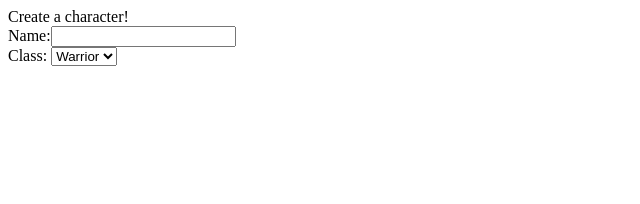
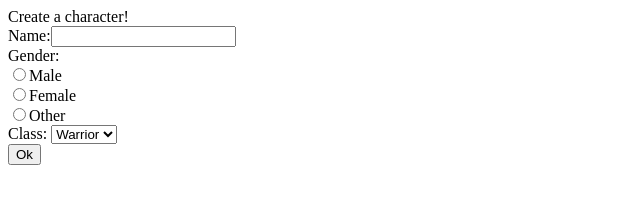
Before and after one commit to TuomasMoilanen/Objective-Exercise-Fantasy-Game, a plain HTML site: page index.html in a window 1280 px wide. Shown: the whole page, without its empty margins (0-640 px from the left). Drawn offline with Linux system fonts and the light colour scheme.

Commit message:
added basic character creation

```diff
--- a/index.html
+++ b/index.html
@@ -11,12 +11,17 @@
 Create a character!
 <div id="createCharacterContainer">
   Name:<input type="text" id="characterNameInput"></input><br>
+  Gender:<br>
+        <input type="radio" name="gender" value="Male" id="characterGenderInput">Male</input><br>
+        <input type="radio" name="gender" value="Female" id="characterGenderInput">Female</input><br>
+        <input type="radio" name="gender" value="Other" id="characterGenderInput">Other</input><br>
   Class:
-  <select>
+  <select id="characterClassInput">
     <option value="Warrior">Warrior</option>
     <option value="Mage">Mage</option>
     <option value="Rogue">Rogue</option>
-  </select>
+  </select><br>
+<button type="button" onclick="createCharacter()">Ok</button>
 </div>
 </body>
 <script src="scripts/game.js"></script>
--- a/scripts/game.js
+++ b/scripts/game.js
@@ -1,56 +1,100 @@
 
-  function Hero(name, level, health) {
+function Hero(name, gender, level, health, weapon) {                             //a proto for a player character
   this.name = name;
+  this.gender = gender;
   this.level = level;
   this.health = health;
-  }
-
-//Constructor for Warrior object which inherits properties from Hero -class. Every warrior also has name, level and health and also one property unique to them: weapon.
-  function Warrior(name, level, health, weapon) {
-    Hero.call(this, name, level, health);
   this.weapon = weapon;
 }
 
-//Constructor for Mage object which inherits properties from Hero -class. Every Mage also has name, level and health and also one property unique to them: spell.
-  function Mage(name, level, health, spell) {
-    Hero.call(this, name, level, health);
+function Warrior(name, gender, level, health, weapon, ability) {                //warrior class proto
+  Hero.call(this, name, gender, level, health, weapon);
+  this.ability = ability;
+}
+
+function Mage(name, gender, level, health, weapon, spell) {                     //mage class proto
+  Hero.call(this, name, gender, level, health, weapon);
   this.spell = spell;
 }
 
-  function Monster(name, health){
+function Rogue(name, gender, level, health, weapon, ability){                   //rogue class proto
+  Hero.call(this, name, gender, level, health, weapon);
+  this.ability = ability;
+}
+
+function Monster(name, health, weapon){                                         //proto for regular monsters
   this.name = name;
   this.health = health;
-    this.weapon = ["fangs", "bite"];
+  this.weapon = weapon;
+}
+
+function Villain(name, health, weapon){                                         //proto for a villain
+  this.name = name;
+  this.health = health;
+  this.weapon = weapon;
 }
 
 // Link prototypes so that Warrior and Mage get the properties and methods from Hero.prototype.
 Warrior.prototype = Object.create(Hero.prototype);
 Mage.prototype = Object.create(Hero.prototype);
+Rogue.prototype = Object.create(Hero.prototype);
 
 //Add methods to existing prototypes.
 Hero.prototype.greet = function () {
-  console.log(this.name + " says hello.");
+console.log(`${this.name} says hello.`);
 }
 
 //Warriors can attack. When calling this function, one needs to define the object of the attack. => playerWarrior.attack(monster)
 Warrior.prototype.attack = function (target) {
 console.log(`${this.name} attacks ${target.name} with the ${this.weapon}.`);
-  target.health = target.health-10;
+target.health = target.health - 10;
 console.log(`${target.name} has ${target.health} health left.`);
 }
 
 //Mages can heal. When calling this function, one needs to specify the target object => playerMage.heal(playerWarrior)
-  Mage.prototype.heal = function (target) {
-    target.health = target.health+15;
+Mage.prototype.spell = function (target) {
+  target.health = target.health + 15;
   console.log(`${this.name} casts ${this.spell} on ${target.name}. ${target.name} has ${target.health} left.`);
-    console.log(this.name + " casts " + this.spell + " on " );
 }
 
 //Create instances of different classes
-var playerWarrior = new Warrior('Bjorn', 1, 100, 'axe');
-var playerMage = new Mage('Ben', 1, 80, 'cure');
-var enemy = new Monster('Johnny', 200);
+var playerCharacter;
+var wolf = new Monster('Wolf', 150, "Fangs");
+var cultist = new Villain("Cultist", 100, "Dagger");
 
+function createCharacter(){                                                     //starts the player character creation
+  switch (document.getElementById("characterClassInput").value) {               //checks the player class
+    case "Warrior":
+      createWarrior();
+      break;
+    case "Mage":
+      createMage();
+      break;
+    case "Rogue":
+      createRogue();
+      break;
+    default:
+      return;
+  }
+  function createWarrior(){                                                     //creates a player warrior
+    playerCharacter =
+    new Warrior(document.getElementById("characterNameInput").value,
+    document.getElementById("characterGenderInput").value, 1, 100, "Axe",
+    "Block");
+  }
+  function createMage(){                                                        //creates a player mage
+    playerCharacter =
+    new Mage(document.getElementById("characterNameInput").value,
+    document.getElementById("characterGenderInput").value, 1, 75, "Staff",
+    "Heal");
+  }
+  function createRogue(){                                                       //creates a player rogue
+    playerCharacter =
+    new Rogue(document.getElementById("characterNameInput").value,
+    document.getElementById("characterGenderInput").value, 1, 75, "Daggers",
+    "Backstab");
+  }
+}
 
 //Testing the different methods
 function fight(){
```
Lines whose indentation alone changed are shown as unchanged.
